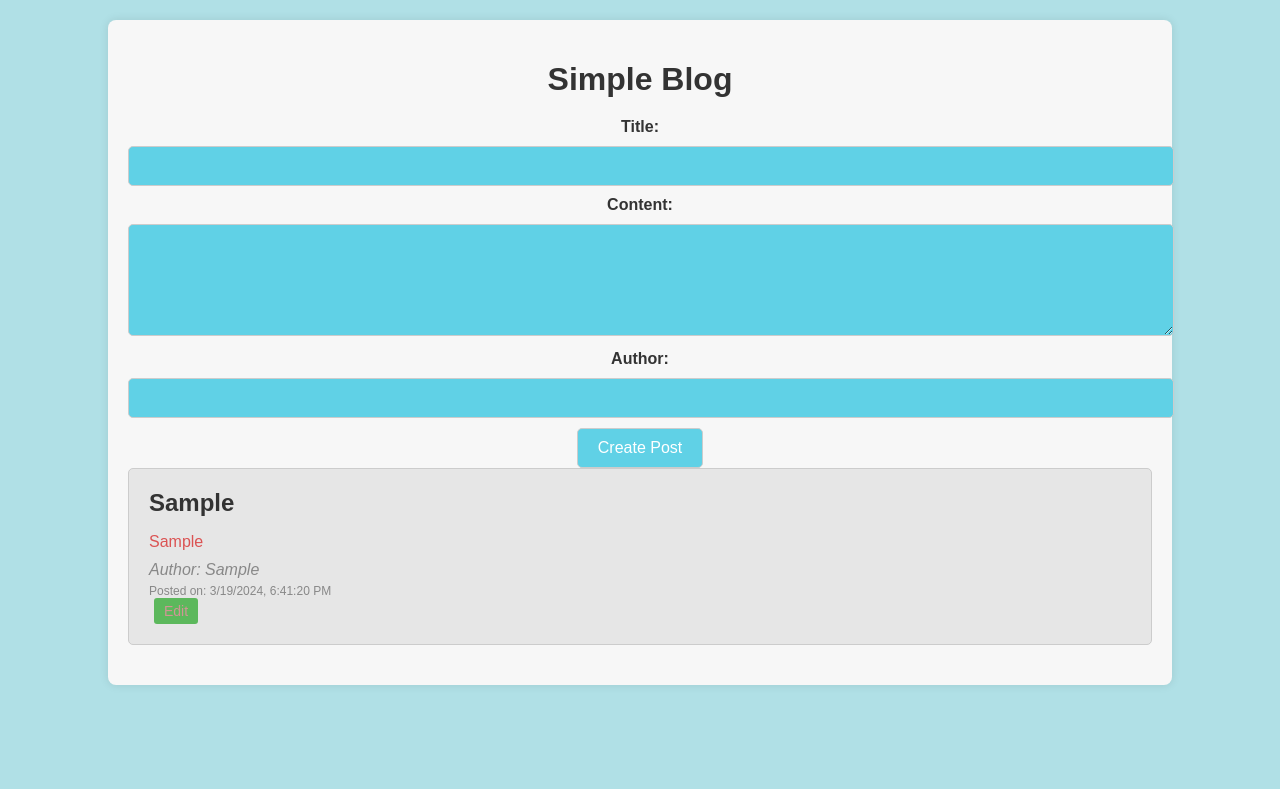
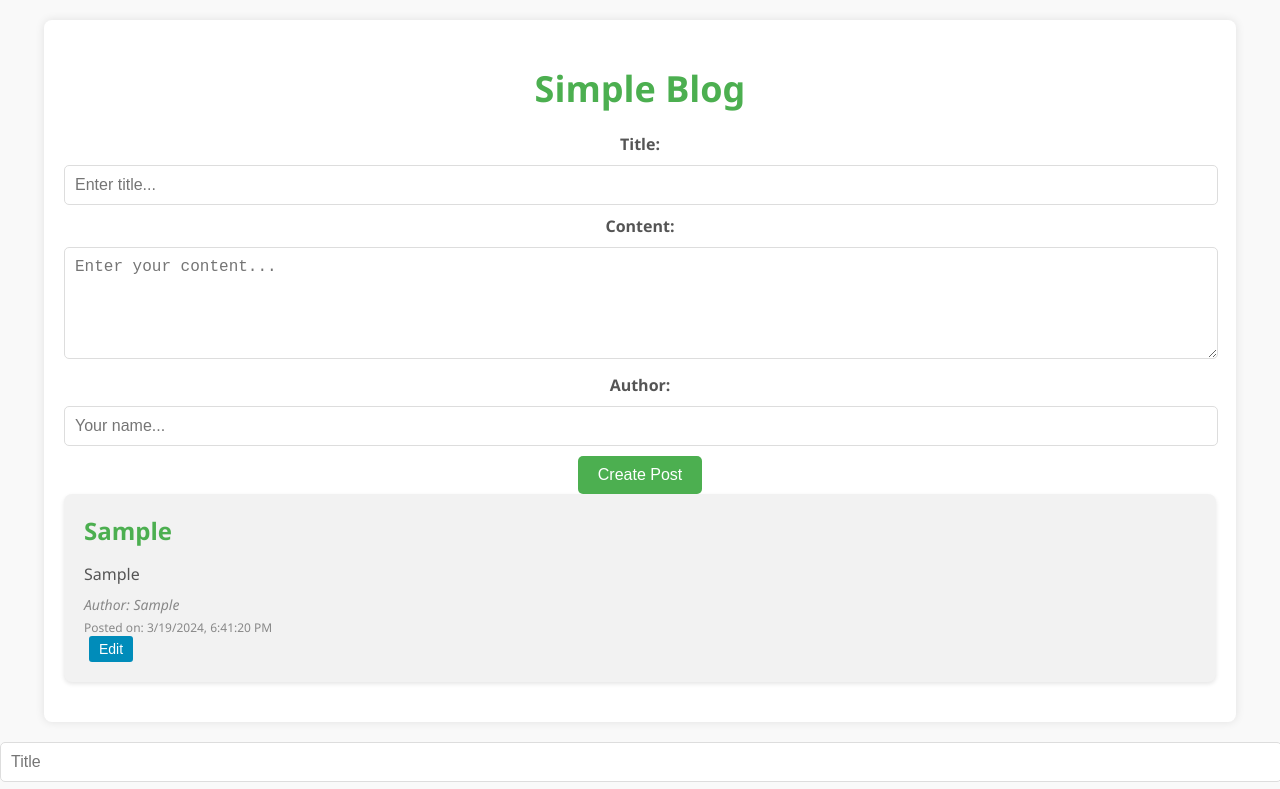
Before and after one commit to snb2005/blog-site-project, a plain HTML site: page index.html in a window 1280 px wide. Both pictures are taken after typing "Sample", "Sample", "Sample" into the empty fields and a click on the button "Create Post". Shown: the top 789 px of the page. Drawn offline with Linux system fonts and the light colour scheme.

Commit message:
index.html

```diff
--- a/index.html
+++ b/index.html
@@ -6,25 +6,27 @@
     <title>Simple Blog</title>
     <style>
         body {
-            font-family: Arial, sans-serif;
+            font-family: 'Segoe UI', Tahoma, Geneva, Verdana, sans-serif;
             margin: 0;
             padding: 0;
-            background-color: powderblue;
+            background-color: #f9f9f9;
+            color: #333;
         }
 
         .container {
-            width: 80%;
+            width: 90%;
             margin: 20px auto;
             padding: 20px;
-            background-color: #d0ff78;
+            background-color: #fff;
+            box-shadow: 0 0 10px rgba(0, 0, 0, 0.1);
             border-radius: 8px;
-            box-shadow: 0 0 10px rgba(0, 0, 0, 0.1);
         }
 
         h1 {
-            color: #333;
+            color: #4CAF50;
             text-align: center;
             margin-bottom: 20px;
+            font-size: 36px;
         }
 
         form {
@@ -34,56 +36,61 @@
         label {
             display: block;
             margin-bottom: 10px;
-            color: #333;
+            color: #555;
             font-weight: bold;
         }
 
         input[type="text"],
         textarea {
-            width: 100%;
+            width: calc(100% - 20px);
             padding: 10px;
             margin-bottom: 10px;
-            border: 1px solid #f5a9a9;
+            border: 1px solid #ddd;
             border-radius: 5px;
             font-size: 16px;
         }
 
         button {
-            background-color: #216b33;
+            background-color: #4CAF50;
             color: #fff;
             border: none;
             padding: 10px 20px;
             font-size: 16px;
             border-radius: 5px;
             cursor: pointer;
+            transition: background-color 0.3s ease;
         }
 
         button:hover {
-            background-color: #0056b3;
+            background-color: #45a049;
         }
 
         .blog-post {
-            background-color: #f9f9f9;
+            background-color: #f2f2f2;
             padding: 20px;
             margin-bottom: 20px;
-            border-radius: 5px;
+            border-radius: 8px;
+            box-shadow: 0 2px 4px rgba(0, 0, 0, 0.1);
         }
 
         .blog-post h2 {
-            color: #333;
+            color: #4CAF50;
             margin-top: 0;
             margin-bottom: 10px;
+            font-size: 24px;
         }
 
         .blog-post p {
-            color: #db5353;
+            color: #555;
             margin-bottom: 10px;
+            font-size: 16px;
         }
 
         .blog-post .author {
             font-style: italic;
             color: #888;
             margin-bottom: 5px;
+            font-size: 14px;
         }
 
         .blog-post .timestamp {
@@ -92,71 +99,20 @@
         }
 
         .edit-btn {
-            background-color: #7496df;
-            color: #d19595;
+            background-color: #008CBA;
+            color: #fff;
             border: none;
             padding: 5px 10px;
             font-size: 14px;
             border-radius: 3px;
             cursor: pointer;
             margin-left: 5px;
+            transition: background-color 0.3s ease;
         }
 
         .edit-btn:hover {
-            background-color: #3759f3;
+            background-color: #006080;
         }
-
-        .edit-form {
-            display: none;
-            margin-bottom: 10px;
-        }
-
-        .edit-form.show {
-            display: block;
-            text-align: center;
-        }
-
-        .edit-form input,
-        .edit-form textarea,
-        .edit-form button {
-            width: calc(100% - 22px);
-            margin-bottom: 10px;
-        }
-
-        .edit-form button {
-            margin-top: 10px;
-        }
-
-        /* Colorful styles */
-        .container {
-            background-color: #f7f7f7;
-            color: #333;
-        }
-
-        button,
-        input[type="text"],
-        textarea {
-            background-color: #60d1e6;
-            border: 1px solid #ccc;
-        }
-
-        button:hover {
-            background-color: #3866fc;
-        }
-
-        .blog-post {
-            background-color: #e6e6e6;
-            border: 1px solid #ccc;
-        }
-
-        .edit-btn {
-            background-color: #5cb85c;
-        }
-
-        .edit-btn:hover {
-            background-color: #4cae4c;
-        }
-
     </style>
 </head>
 <body>
@@ -164,13 +120,13 @@
         <h1>Simple Blog</h1>
         <form id="blog-form">
             <label for="title">Title:</label>
-            <input type="text" id="title" name="title" required>
+            <input type="text" id="title" name="title" placeholder="Enter title..." required>
             <br>
             <label for="content">Content:</label>
-            <textarea id="content" name="content" rows="5" required></textarea>
+            <textarea id="content" name="content" rows="5" placeholder="Enter your content..." required></textarea>
             <br>
             <label for="author">Author:</label>
-            <input type="text" id="author" name="author" required>
+            <input type="text" id="author" name="author" placeholder="Your name..." required>
             <br>
             <button type="submit">Create Post</button>
         </form>
@@ -180,6 +136,7 @@
     </div>
 
     <script>
+        document.addEventListener("DOMContentLoaded", function () {
             // Function to create a new blog post element
             function createBlogPostElement(title, content, author, timestamp) {
                 const blogPostDiv = document.createElement('div');
@@ -274,6 +231,7 @@
             editForm.appendChild(authorInput);
             editForm.appendChild(editSubmitButton);
             document.body.appendChild(editForm);
+        });
     </script>
 </body>
 </html>
```
Lines whose indentation alone changed are shown as unchanged.
